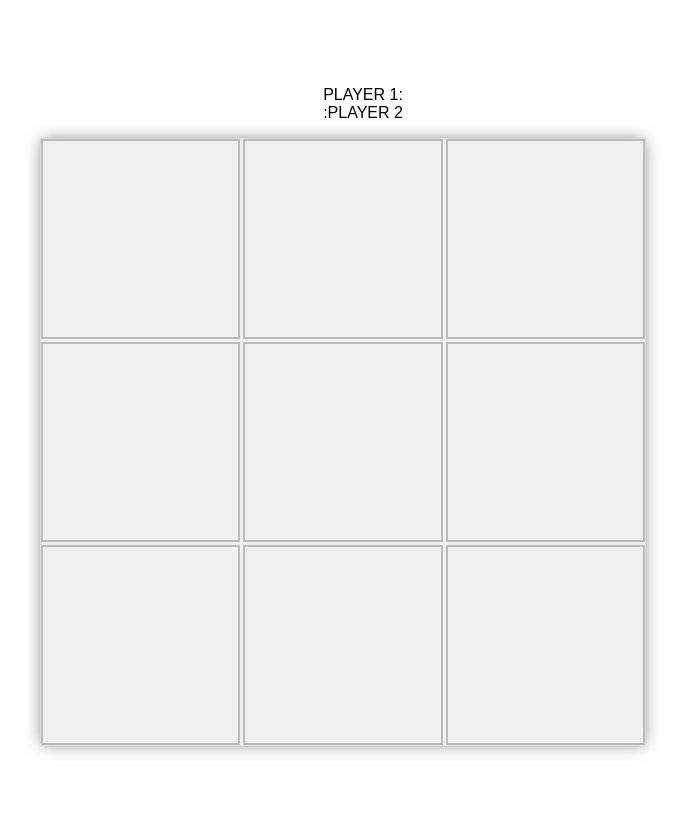
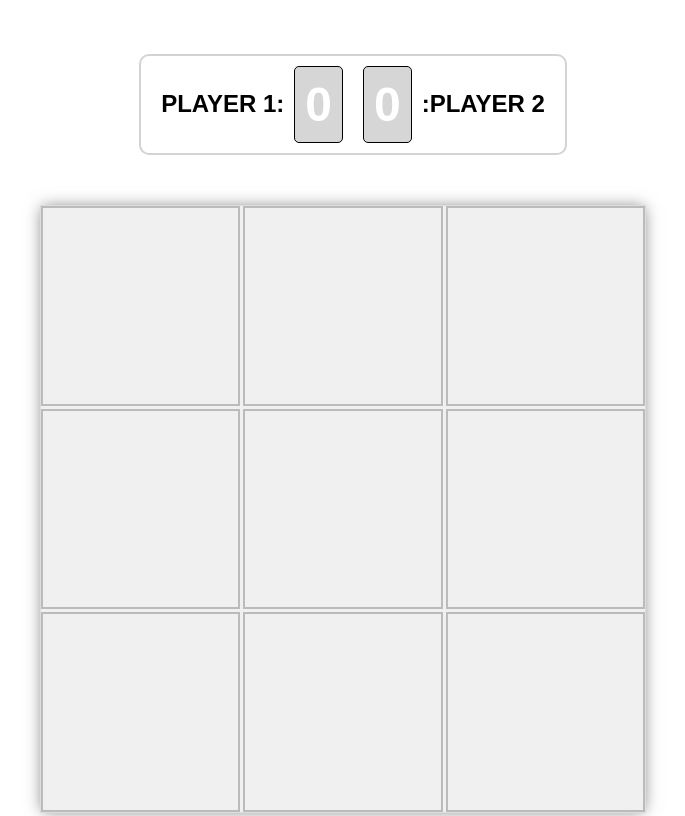
Before and after one commit to jacekroszkowiakdev/ticTacToe, a plain HTML site: page index.html in a window 1280 px wide. Shown: the whole page, without its empty margins (297-982 px from the left). Drawn offline with Linux system fonts and the light colour scheme.

Commit message:
scoreboard ui finished

```diff
--- a/app.css
+++ b/app.css
@@ -11,12 +11,46 @@ body {
     justify-content: center;
 }
 
-ul {
-    display: inline-block;
+header {
+    margin: 20px;
+    padding: 20px;
 }
 
-li {
-    display: inline-block;
+.game-score {
+    display: flex;
+    justify-content: space-around;
+    width: 100%;
+    max-width: 600px;
+    margin-bottom: 20px;
+    border: 2px solid lightgray;
+    border-radius: 10px;
+    margin: 10px;
+    padding: 10px;
+}
+
+.game-score_player {
+    display: flex;
+    align-items: center;
+}
+
+.game-score_player h2,
+.game-score_player p {
+    margin: 0 5px;
+    font-family: "Montserrat", sans-serif;
+}
+
+.game-score_display_player1,
+.game-score_display_player2 {
+    display: flex;
+    flex-direction: row;
+    justify-content: space-between;
+    font: 3em sans-serif;
+    padding: 10px;
+    border: 1px solid black;
+    border-radius: 5px;
+    background: rgb(214, 214, 214);
+    color: white;
+    font-weight: bold;
 }
 
 .board {
--- a/index.html
+++ b/index.html
@@ -15,16 +15,20 @@
         />
         <script defer src="app.js"></script>
     </head>
+
     <header class="main-header">
-        <nav class="game-score">
-            <ul class="game-score__items">
-                <li>PLAYER 1:</li>
-                <div class="game-score_player1"></div>
-                <div class="game-score_player2"></div>
-                <li>:PLAYER 2</li>
-            </ul>
-        </nav>
+        <div class="game-score">
+            <div class="game-score_player">
+                <h2>PLAYER 1:</h2>
+                <p class="game-score_display_player1">0</p>
+            </div>
+            <div class="game-score_player">
+                <p class="game-score_display_player2">0</p>
+                <h2>:PLAYER 2</h2>
+            </div>
+        </div>
     </header>
+
     <body>
         <button class="play-again hidden">PLAY AGAIN</button>
         <div class="board">
```
